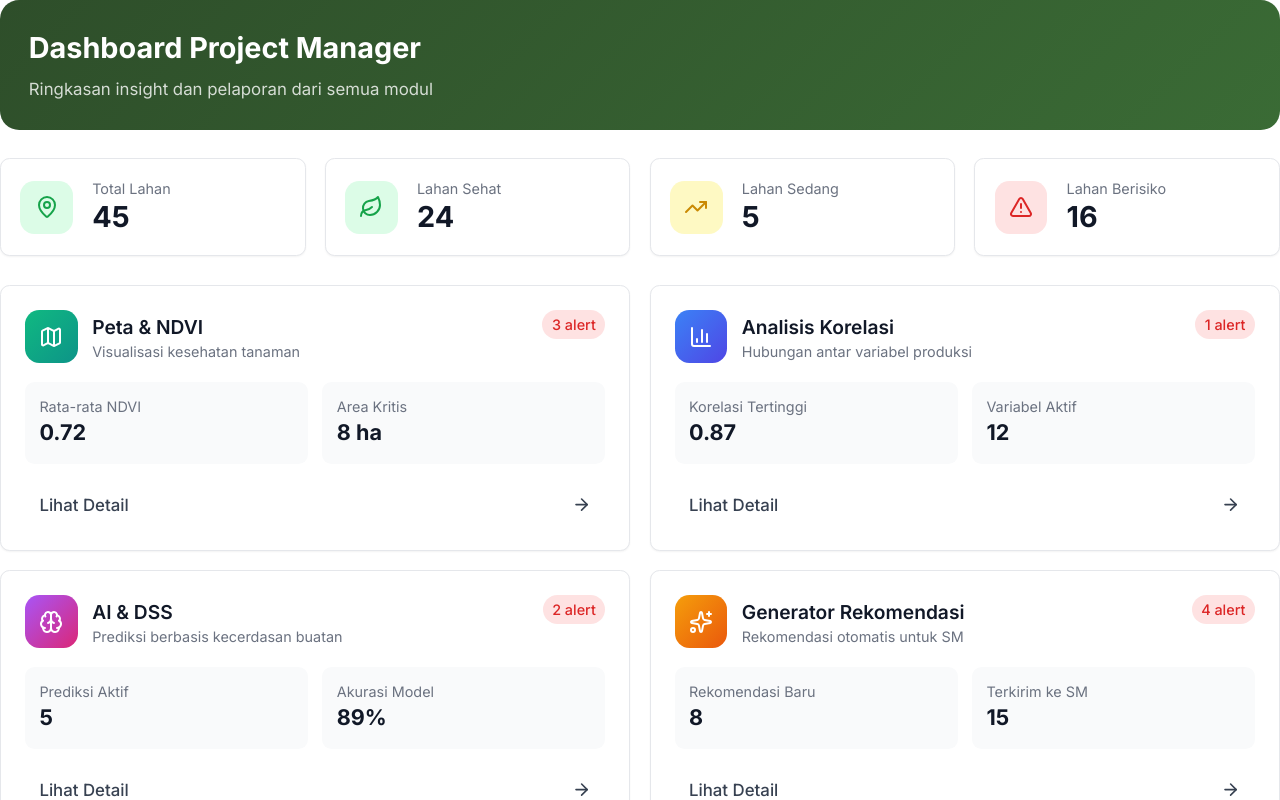
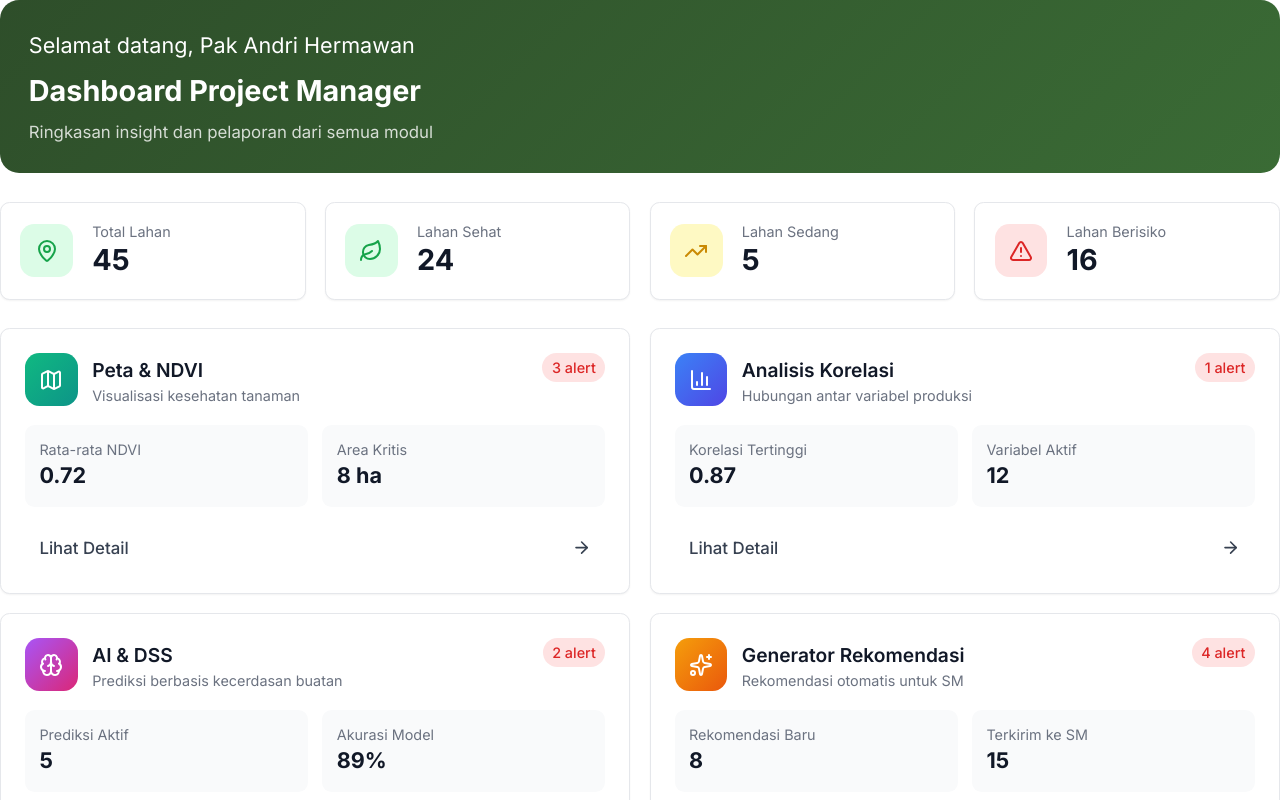
Before and after one commit to fadelaryap/agrione-v1, a Next.js app in the folder frontend/: page /dashboard/pm in a window 1280 px wide. Shown: the top 800 px of the page. Built offline with nearby package versions, Linux system fonts and the light colour scheme.

Commit message:
add header

```diff
--- a/frontend/app/dashboard/pm/page.tsx
+++ b/frontend/app/dashboard/pm/page.tsx
@@ -104,6 +104,9 @@ export default function PMDashboardPage() {
           background: 'linear-gradient(135deg, #2E4E2A 0%, #3A6B35 100%)'
         }}
       >
+        <p className="text-white text-lg mb-2">
+          Selamat datang, Pak Andri Hermawan
+        </p>
         <h2 className="text-2xl font-bold text-white mb-2">
           Dashboard Project Manager
         </h2>
--- /dev/null
+++ b/frontend/app/dashboard/sm/layout.tsx
@@ -0,0 +1,9 @@
+import SMLayout from '@/components/layout/SMLayout'
+
+export default function Layout({
+  children,
+}: {
+  children: React.ReactNode
+}) {
+  return <SMLayout>{children}</SMLayout>
+}
```
Also changed, not shown: frontend/components/work-orders/WorkOrdersGanttChart.tsx (line endings or trailing spaces), frontend/lib/roleUtils.ts (line endings or trailing spaces), frontend/scripts/check-gcs-config.js (line endings or trailing spaces).
